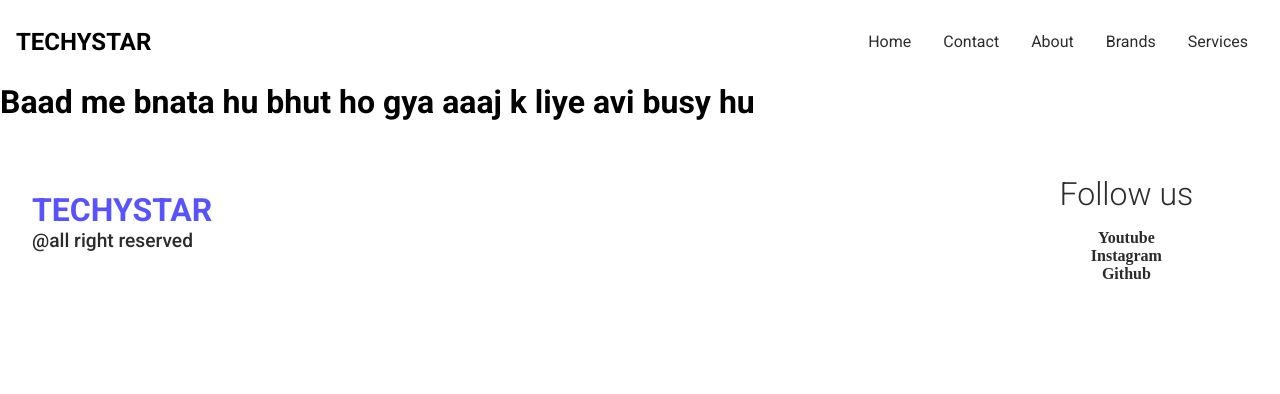
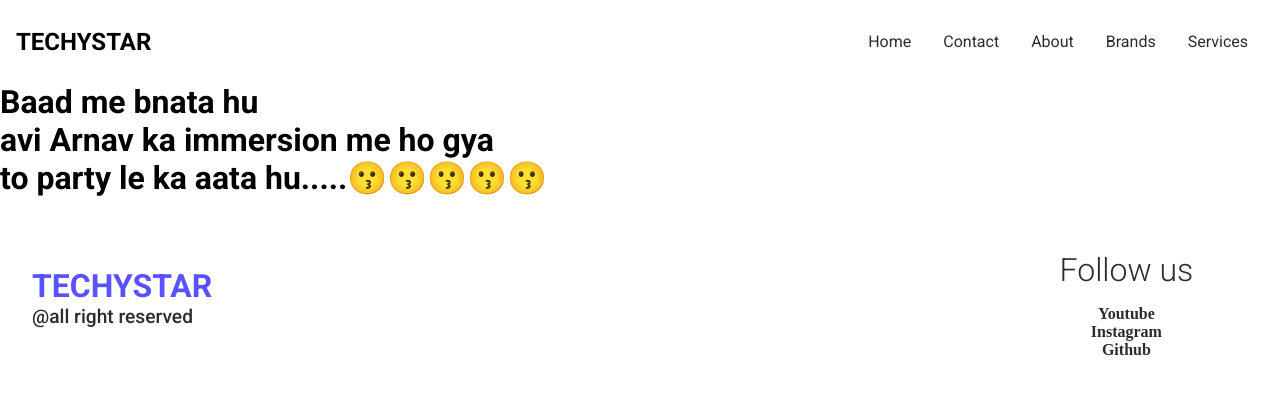
Before and after one commit to Ravi02RR/learing_scss, a React (Vite) app: page /services in a window 1280 px wide. Shown: the top 394 px of the page. Built offline with nearby package versions, Linux system fonts and the light colour scheme.

Commit message:
Arnav_ka_immersion

```diff
--- a/src/components/Services.jsx
+++ b/src/components/Services.jsx
@@ -2,7 +2,11 @@
 
 const Services = () => {
     return (
-        <div><h1>Baad me bnata hu bhut ho gya aaaj k liye avi busy hu</h1></div>
+        <div><h1>Baad me bnata hu </h1>
+            <h1>avi Arnav ka immersion me ho gya</h1>
+            <h1>to party le ka aata hu.....😗😗😗😗😗</h1>
+        </div>
+
     )
 }
 
```
